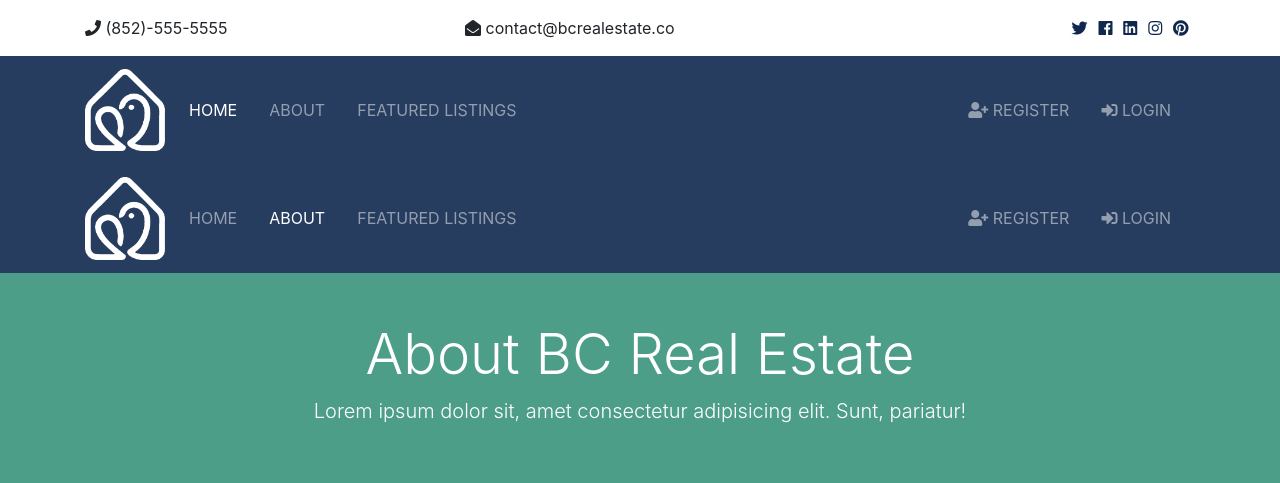
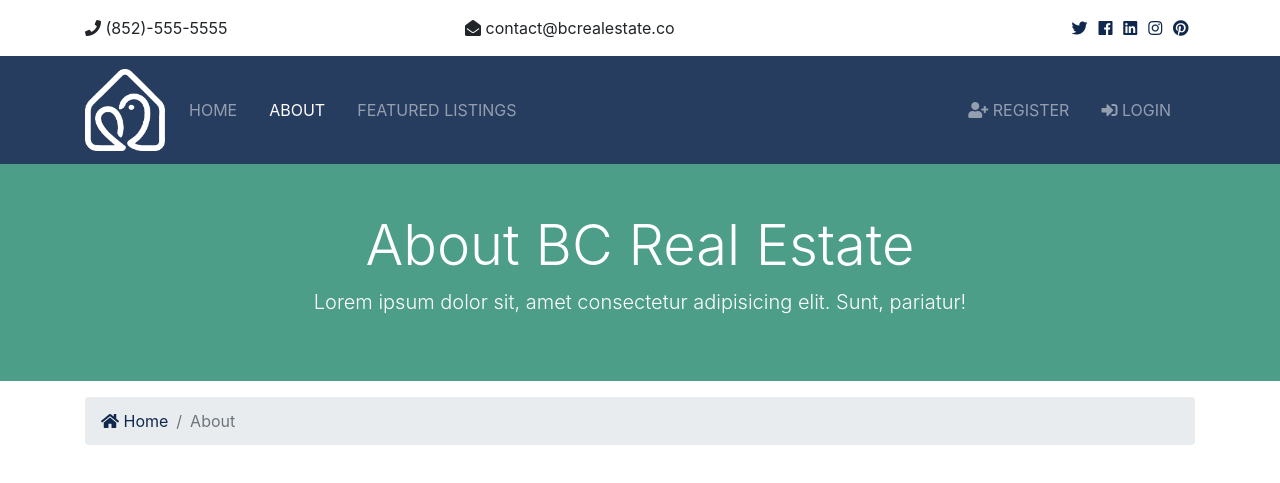
Before and after one commit to sk011094/hkct, a Django app: page /about in a window 1280 px wide. Shown: the top 483 px of the page. Run offline with Django 4.2, Linux system fonts and the light colour scheme; some libraries are stand-ins or nearby versions.

Commit message:
step 6:updated navbar links

```diff
--- a/templates/pages/about.html
+++ b/templates/pages/about.html
@@ -1,49 +1,4 @@
-{% extends 'base.html' %} {% block content %}
-    <!-- Navbar -->
-    <nav class="navbar navbar-expand-lg navbar-dark bg-primary sticky-top">
-        <div class="container">
-          <a class="navbar-brand" href="index.html">
-            <img src="assets/img/logo.png" class="logo" alt="" />
-          </a>
-          <button
-            class="navbar-toggler"
-            type="button"
-            data-toggle="collapse"
-            data-target="#navbarNavAltMarkup"
-          >
-            <span class="navbar-toggler-icon"></span>
-          </button>
-          <div class="collapse navbar-collapse" id="navbarNavAltMarkup">
-            <ul class="navbar-nav">
-              <li class="nav-item mr-3">
-                <a class="nav-link" href="index.html">Home</a>
-              </li>
-              <li class="nav-item active mr-3">
-                <a class="nav-link" href="about.html">About</a>
-              </li>
-              <li class="nav-item mr-3">
-                <a class="nav-link" href="listings.html">Featured Listings</a>
-              </li>
-            </ul>
-
-            <ul class="navbar-nav ml-auto">
-              <li class="nav-item mr-3">
-                <a class="nav-link" href="register.html">
-                  <i class="fas fa-user-plus"></i> Register</a
-                >
-              </li>
-              <li class="nav-item mr-3">
-                <a class="nav-link" href="login.html">
-                  <i class="fas fa-sign-in-alt"></i>
-
-                  Login</a
-                >
-              </li>
-            </ul>
-          </div>
-        </div>
-      </nav>
-
+{% extends 'base.html' %} {% block content %} {% load static %}
       <section id="showcase-inner" class="py-5 text-white">
         <div class="container">
           <div class="row text-center">
@@ -64,7 +19,8 @@
       <nav aria-label="breadcrumb">
         <ol class="breadcrumb">
           <li class="breadcrumb-item">
-            <a href="index.html"> <i class="fas fa-home"></i> Home</a>
+
+            <a href={% url "index" %}> <i class="fas fa-home"></i> Home</a>
           </li>
           <li class="breadcrumb-item active">About</li>
         </ol>
@@ -81,7 +37,7 @@
             Lorem ipsum dolor sit, amet consectetur adipisicing elit. Sunt,
             pariatur!
           </p>
-          <img src="assets/img/about.jpg" alt="" />
+          <img src={% static "img/about.jpg" %} alt="" />
           <p class="mt-4">
             Lorem ipsum dolor sit amet consectetur adipisicing elit.
             Perspiciatis esse officia repudiandae ad saepe ex, amet neque quod
@@ -94,6 +50,7 @@
           <div class="card">
             <img
               class="card-img-top"
+               {% comment %} fix image {% endcomment %}
               src="assets/img/realtors/kyle.jpg"
               alt="Seller of the month"
             />
@@ -120,6 +77,7 @@
     aperiam, unde aliquid at similique!
   </h4>
   <hr />
+  {% comment %} fix listings.html {% endcomment %}
   <a href="listings.html" class="btn btn-secondary text-white btn-lg"
     >View Our Featured Listings</a
   >
@@ -132,6 +90,7 @@
     <div class="row text-center">
       <div class="col-md-4">
         <img
+         {% comment %} fix image {% endcomment %}
           src="assets/img/realtors/kyle.jpg"
           alt=""
           class="rounded-circle mb-3"
@@ -147,6 +106,7 @@
 
       <div class="col-md-4">
         <img
+        {% comment %} fix image {% endcomment %}
           src="assets/img/realtors/mark.jpg"
           alt=""
           class="rounded-circle mb-3"
@@ -160,6 +120,7 @@
 
       <div class="col-md-4">
         <img
+        {% comment %} fix image {% endcomment %}
           src="assets/img/realtors/jenny.jpg"
           alt=""
           class="rounded-circle mb-3"
--- a/templates/partials/_navbar.html
+++ b/templates/partials/_navbar.html
@@ -15,12 +15,23 @@
       </button>
       <div class="collapse navbar-collapse" id="navbarNavAltMarkup">
         <ul class="navbar-nav">
-          <li class="nav-item active mr-3">
-            <a class="nav-link" href= {% url "index" %}>Home</a>
+          <li {% if '/' == request.path %}
+          class="nav-item active mr-3"
+          {% else %}
+         class="nav-item mr-3"
+         {% endif %}
+         >
+          <a class="nav-link" href= {% url "index" %}>Home</a>
           </li>
-          <li class="nav-item mr-3">
+          <li {% if 'about' in request.path %}
+          class="nav-item active mr-3"
+          {% else %}
+         class="nav-item mr-3"
+         {% endif %}
+         >
             <a class="nav-link" href={% url "about" %}>About</a>
           </li>
+          {% comment %} update active link {% endcomment %}
           <li class="nav-item mr-3">
              {% comment %} fix listings.html link{% endcomment %}
             <a class="nav-link" href="listings.html">Featured Listings</a>
@@ -28,12 +39,14 @@
         </ul>
 
         <ul class="navbar-nav ml-auto">
+          {% comment %} update active link {% endcomment %}
           <li class="nav-item mr-3">
              {% comment %} fix register.html link{% endcomment %}
             <a class="nav-link" href="register.html">
               <i class="fas fa-user-plus"></i> Register</a
             >
           </li>
+          {% comment %} update active link {% endcomment %}
           <li class="nav-item mr-3">
              {% comment %} fix login.html link{% endcomment %}
             <a class="nav-link" href="login.html">
```
Also changed, not shown: templates/pages/index.html (+8 -1 lines).
